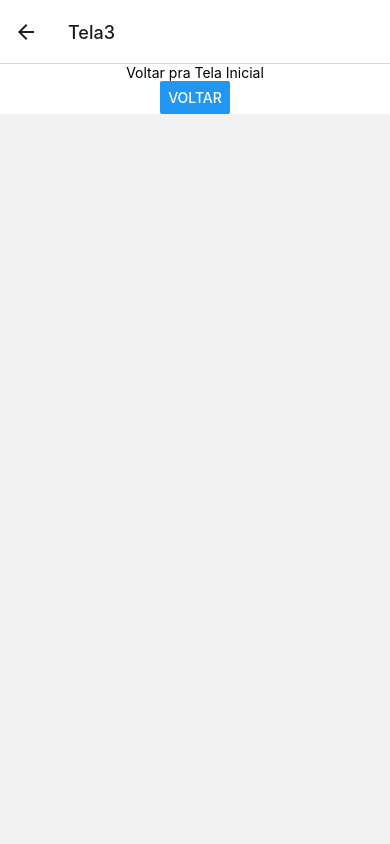
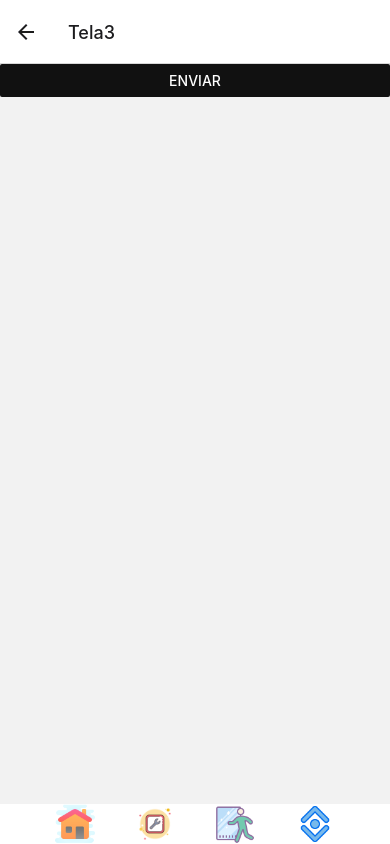
Before and after one commit to marcelorinaldi/abril, a React Native app: screen /Tela3 in a window 390 px wide. Built offline with nearby package versions, Linux system fonts and the light colour scheme.

Commit message:
menu, alerta e input text

```diff
--- a/Tela3.js
+++ b/Tela3.js
@@ -1,15 +1,21 @@
 import { StatusBar } from 'expo-status-bar';
 import { StyleSheet, Text, View, Button, TouchableOpacity } from 'react-native';
 import styles from './estilo/estilo.js';
-//import Navigation from './Navigation';
+import Menu from './components/menu.js';
+import {Alert} from 'react-native';
 
 function Tela3({navigation}) {
+  const handlePress = () => {
+    Alert.alert(
+      'Obrigado!',
+      'Enviado com sucesso!',
+    [
+      {text: 'Nova Avaliação', onPress: () => navigation.navigate("TelaInicial")},
+    ]
+    );
+  }
   return (
-  <View style={styles.container}>
-    <Text>Voltar pra Tela Inicial</Text>
-    <Button title="Voltar" onPress={() => navigation.navigate('TelaInicial')} />
-  </View>
+    <><Button title='ENVIAR' color={'#111'} onPress={handlePress}></Button><Menu /></>
   )
 }
-
 export default Tela3;
```
